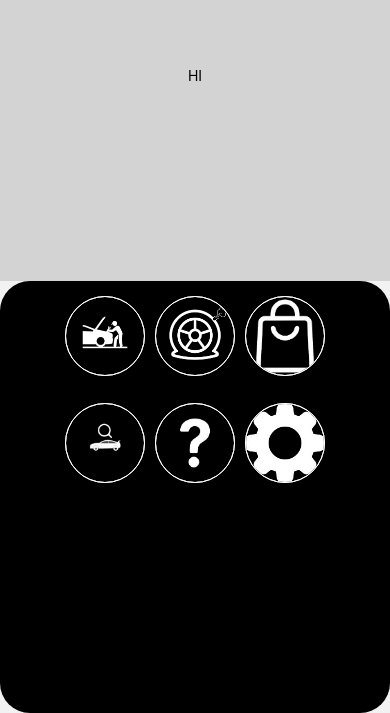
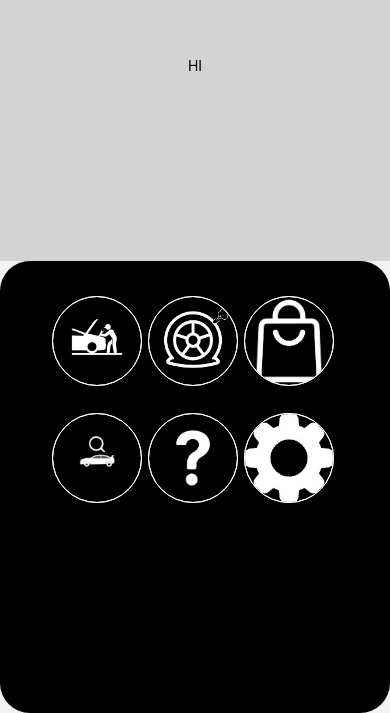
Before and after one commit to muhayim/Kbaba, a React Native app: screen /Menyu1 in a window 390 px wide. Shown: the part 131-844 px from the top of the page. Built offline with nearby package versions, Linux system fonts and the light colour scheme.

Commit message:
neutral save

```diff
--- a/screens/Menyu1.js
+++ b/screens/Menyu1.js
@@ -73,7 +73,7 @@ const Menyu1 = ({ navigation }) => {
           data={data}
           renderItem={renderItem}
           keyExtractor={keyExtractor}
-          numColumns={3} // Adjust the number of columns as needed
+          numColumns={3}
         />
       </View>
     </View>
@@ -97,15 +97,17 @@ const styles = StyleSheet.create({
     flex: 1,
     justifyContent: "center",
     alignItems: "center",
-    padding: 10,
+    padding: 30,
   },
   image: {
-    width: 80,
-    height: 80,
+    width: 90,
+    height: 90,
     borderRadius: 50,
-    margin: 5,
     borderWidth: 1,
     borderColor: "white",
+    margin:5,
+    marginLeft:1,
+
   },
   textcolor: {
     color: "white",
```
